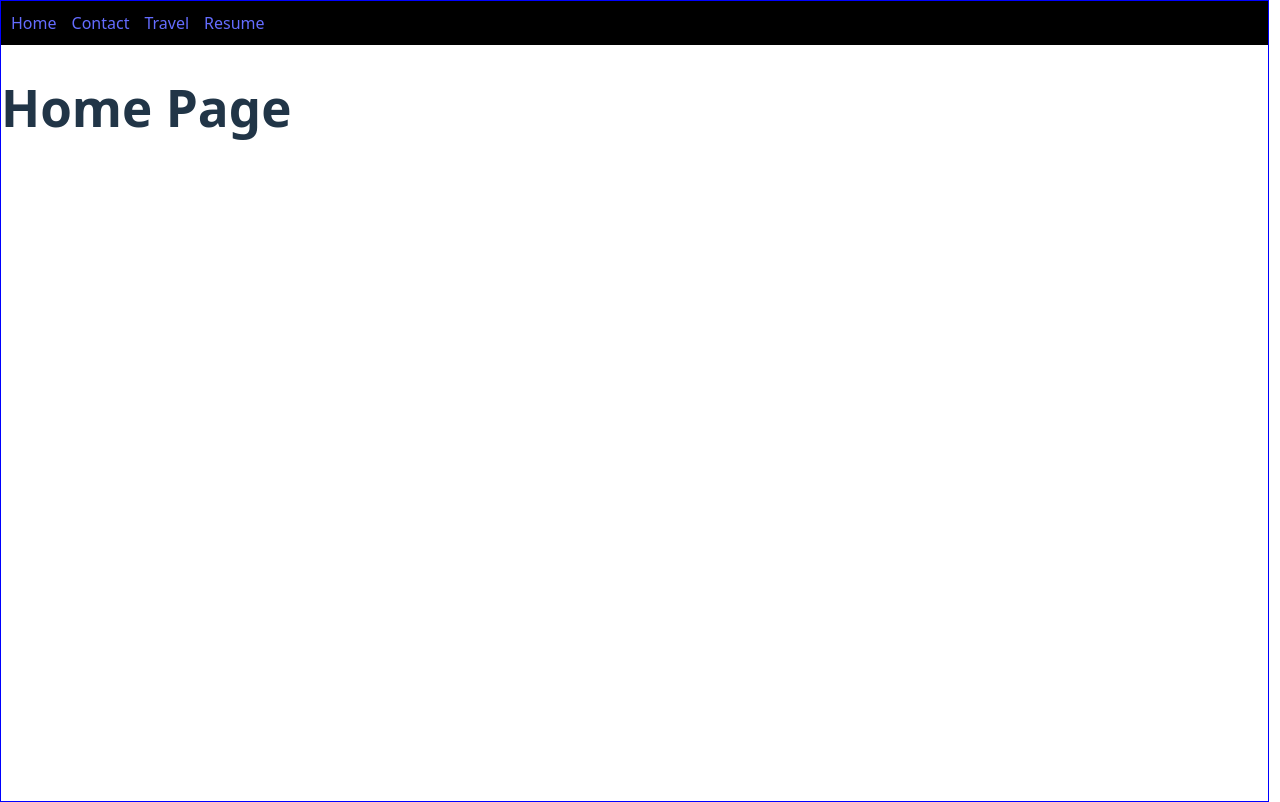
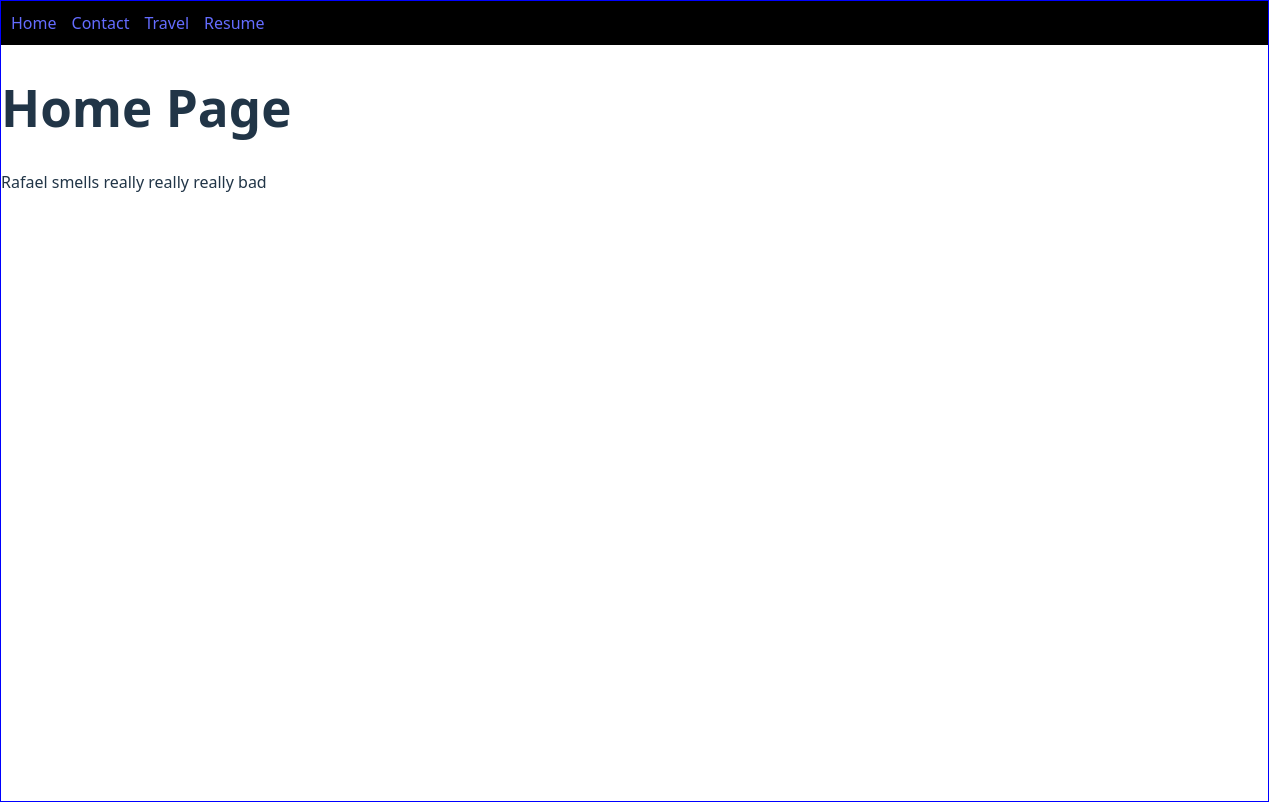
Before and after one commit to scuevas1/portfolio-site, a React (Vite) app: page / in a window 1280 px wide. Built offline with nearby package versions, Linux system fonts and the light colour scheme.

Commit message:
fix: adding content to home page.

```diff
--- a/src/pages/home.jsx
+++ b/src/pages/home.jsx
@@ -6,6 +6,7 @@ export default function Home(){
     return(
         <div className="index-page">
             <h1>Home Page</h1>
+            <p>Rafael smells really really really bad</p>
         </div>
     )
 }
```
